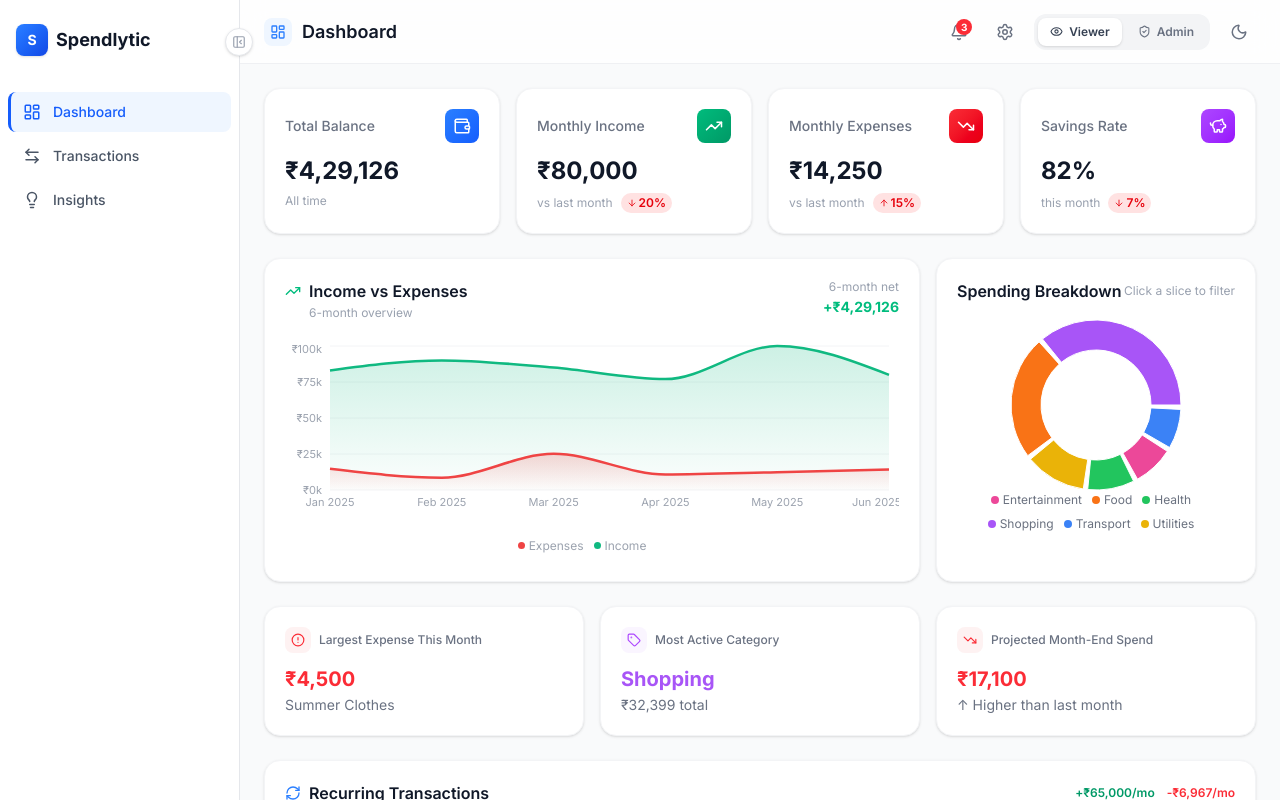
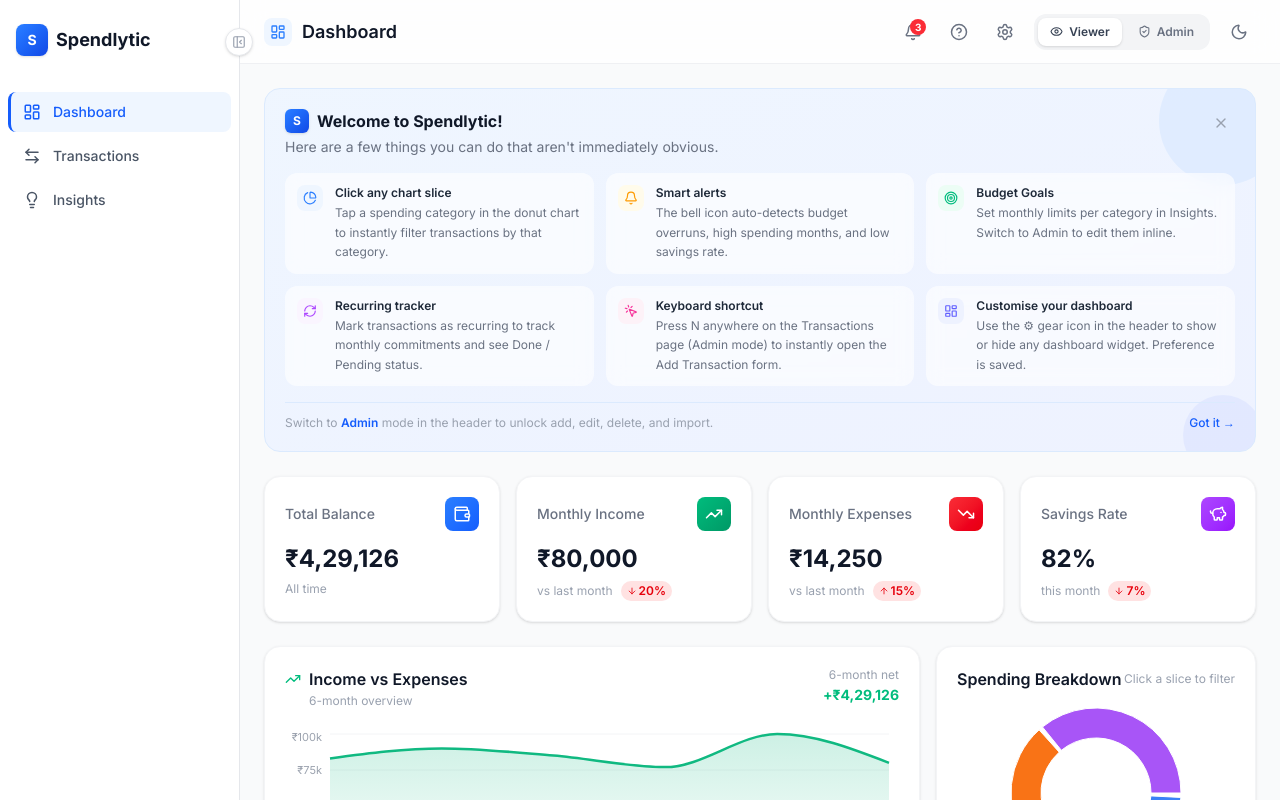
Before and after one commit to hemaharshini-dev/Financial-Dashboard, a React (Vite) app in the folder financial-dashboard/: page / in a window 1280 px wide. Shown: the top 800 px of the page. Built offline with nearby package versions, Linux system fonts and the light colour scheme.

Commit message:
Improved gradiant bar ui, Saving rate visual

```diff
--- a/financial-dashboard/src/components/layout/Header.jsx
+++ b/financial-dashboard/src/components/layout/Header.jsx
@@ -1,5 +1,5 @@
 import { useState, useRef, useEffect } from 'react';
-import { Sun, Moon, Settings, LayoutDashboard, ArrowLeftRight, Lightbulb } from 'lucide-react';
+import { Sun, Moon, Settings, LayoutDashboard, ArrowLeftRight, Lightbulb, HelpCircle } from 'lucide-react';
 import { useAppStore } from '../../store/useAppStore';
 import RoleSwitcher from '../ui/RoleSwitcher';
 import AlertsPanel from './AlertsPanel';
@@ -20,8 +20,8 @@
   netWorth: 'Net Worth',
 };
 
-export default function Header({ activePage }) {
-  const { darkMode, toggleDarkMode, widgets, toggleWidget } = useAppStore();
+export default function Header({ activePage, setActivePage }) {
+  const { darkMode, toggleDarkMode, widgets, toggleWidget, openGuide } = useAppStore();
   const [showCustomize, setShowCustomize] = useState(false);
   const customizeRef = useRef(null);
   const { title, Icon: PageIcon } = pageConfig[activePage] || pageConfig.dashboard;
@@ -42,6 +42,13 @@
       </div>
       <div className="flex items-center gap-3">
         <AlertsPanel />
+        <button
+          onClick={() => { openGuide(); setActivePage('dashboard'); }}
+          className="p-2 rounded-lg text-gray-500 dark:text-gray-400 hover:bg-gray-100 dark:hover:bg-gray-800 transition-colors"
+          aria-label="Open feature guide"
+        >
+          <HelpCircle size={18} />
+        </button>
         {activePage === 'dashboard' && (
           <div className="relative" ref={customizeRef}>
             <button
--- a/financial-dashboard/src/components/layout/Layout.jsx
+++ b/financial-dashboard/src/components/layout/Layout.jsx
@@ -7,7 +7,7 @@
     <div className="flex min-h-screen bg-gray-50 dark:bg-gray-950 overflow-x-hidden">
       <Sidebar activePage={activePage} setActivePage={setActivePage} />
       <div className="flex-1 flex flex-col min-w-0">
-        <Header activePage={activePage} />
+        <Header activePage={activePage} setActivePage={setActivePage} />
         <main className="flex-1 p-4 md:p-6 pb-28 md:pb-6 overflow-auto">
           <AnimatePresence mode="wait">
             <motion.div
--- /dev/null
+++ b/financial-dashboard/src/components/ui/WelcomeBanner.jsx
@@ -0,0 +1,135 @@
+import { useState } from 'react';
+import { motion, AnimatePresence } from 'framer-motion';
+import { X, MousePointerClick, Bell, Target, PieChart, RefreshCw, LayoutDashboard } from 'lucide-react';
+import { useAppStore } from '../../store/useAppStore';
+
+const STORAGE_KEY = 'fd_welcome_dismissed';
+
+const features = [
+  {
+    icon: PieChart,
+    color: 'text-blue-500',
+    bg: 'bg-blue-50 dark:bg-blue-900/20',
+    title: 'Click any chart slice',
+    desc: 'Tap a spending category in the donut chart to instantly filter transactions by that category.',
+  },
+  {
+    icon: Bell,
+    color: 'text-amber-500',
+    bg: 'bg-amber-50 dark:bg-amber-900/20',
+    title: 'Smart alerts',
+    desc: 'The bell icon auto-detects budget overruns, high spending months, and low savings rate.',
+  },
+  {
+    icon: Target,
+    color: 'text-emerald-500',
+    bg: 'bg-emerald-50 dark:bg-emerald-900/20',
+    title: 'Budget Goals',
+    desc: 'Set monthly limits per category in Insights. Switch to Admin to edit them inline.',
+  },
+  {
+    icon: RefreshCw,
+    color: 'text-purple-500',
+    bg: 'bg-purple-50 dark:bg-purple-900/20',
+    title: 'Recurring tracker',
+    desc: 'Mark transactions as recurring to track monthly commitments and see Done / Pending status.',
+  },
+  {
+    icon: MousePointerClick,
+    color: 'text-pink-500',
+    bg: 'bg-pink-50 dark:bg-pink-900/20',
+    title: 'Keyboard shortcut',
+    desc: 'Press N anywhere on the Transactions page (Admin mode) to instantly open the Add Transaction form.',
+  },
+  {
+    icon: LayoutDashboard,
+    color: 'text-indigo-500',
+    bg: 'bg-indigo-50 dark:bg-indigo-900/20',
+    title: 'Customise your dashboard',
+    desc: 'Use the ⚙ gear icon in the header to show or hide any dashboard widget. Preference is saved.',
+  },
+];
+
+export default function WelcomeBanner() {
+  const { showGuide, closeGuide } = useAppStore();
+  // firstVisit is true if never dismissed before
+  const [firstVisit] = useState(() => !localStorage.getItem(STORAGE_KEY));
+
+  const visible = firstVisit || showGuide;
+
+  const dismiss = () => {
+    localStorage.setItem(STORAGE_KEY, '1');
+    closeGuide();
+  };
+
+  return (
+    <AnimatePresence>
+      {visible && (
+        <motion.div
+          key="welcome"
+          initial={{ opacity: 0, y: -16 }}
+          animate={{ opacity: 1, y: 0 }}
+          exit={{ opacity: 0, y: -12, scaleY: 0.95 }}
+          transition={{ duration: 0.25, ease: 'easeOut' }}
+          className="bg-gradient-to-br from-blue-50 to-indigo-50 dark:from-blue-950/40 dark:to-indigo-950/40 border border-blue-100 dark:border-blue-900/50 rounded-2xl p-5 overflow-hidden relative"
+        >
+          {/* Decorative circles */}
+          <div className="absolute -right-8 -top-8 w-32 h-32 rounded-full bg-blue-200/30 dark:bg-blue-700/10 pointer-events-none" />
+          <div className="absolute -right-2 -bottom-6 w-20 h-20 rounded-full bg-indigo-200/30 dark:bg-indigo-700/10 pointer-events-none" />
+
+          <div className="relative">
+            {/* Header row */}
+            <div className="flex items-start justify-between mb-4">
+              <div>
+                <div className="flex items-center gap-2 mb-1">
+                  <div className="w-6 h-6 rounded-md bg-gradient-to-br from-blue-500 to-blue-700 flex items-center justify-center shadow-sm">
+                    <span className="text-white font-bold text-xs">S</span>
+                  </div>
+                  <h2 className="text-base font-bold text-gray-900 dark:text-white">Welcome to Spendlytic!</h2>
+                </div>
+                <p className="text-sm text-gray-500 dark:text-gray-400">
+                  Here are a few things you can do that aren't immediately obvious.
+                </p>
+              </div>
+              <button
+                onClick={dismiss}
+                aria-label="Close guide"
+                className="p-1.5 rounded-lg text-gray-400 hover:text-gray-600 dark:hover:text-gray-200 hover:bg-white/60 dark:hover:bg-gray-800/60 transition-colors shrink-0 ml-4"
+              >
+                <X size={16} />
+              </button>
+            </div>
+
+            {/* Feature grid */}
+            <div className="grid grid-cols-1 sm:grid-cols-2 lg:grid-cols-3 gap-3">
+              {features.map(({ icon: Icon, color, bg, title, desc }) => (
+                <div key={title} className="flex items-start gap-3 bg-white/60 dark:bg-gray-900/40 rounded-xl p-3 backdrop-blur-sm">
+                  <div className={`p-1.5 rounded-lg shrink-0 ${bg}`}>
+                    <Icon size={14} className={color} />
+                  </div>
+                  <div>
+                    <p className="text-xs font-semibold text-gray-800 dark:text-gray-200 mb-0.5">{title}</p>
+                    <p className="text-xs text-gray-500 dark:text-gray-400 leading-relaxed">{desc}</p>
+                  </div>
+                </div>
+              ))}
+            </div>
+
+            {/* Footer */}
+            <div className="flex items-center justify-between mt-4 pt-3 border-t border-blue-100 dark:border-blue-900/40">
+              <p className="text-xs text-gray-400">
+                Switch to <span className="font-semibold text-blue-600 dark:text-blue-400">Admin</span> mode in the header to unlock add, edit, delete, and import.
+              </p>
+              <button
+                onClick={dismiss}
+                className="text-xs font-medium text-blue-600 dark:text-blue-400 hover:text-blue-700 dark:hover:text-blue-300 transition-colors whitespace-nowrap ml-4"
+              >
+                Got it →
+              </button>
+            </div>
+          </div>
+        </motion.div>
+      )}
+    </AnimatePresence>
+  );
+}
--- a/financial-dashboard/src/pages/Dashboard.jsx
+++ b/financial-dashboard/src/pages/Dashboard.jsx
@@ -3,6 +3,7 @@
 import SpendingBreakdown from '../components/dashboard/SpendingBreakdown';
 import RecurringList from '../components/dashboard/RecurringList';
 import NetWorthCard from '../components/dashboard/NetWorthCard';
+import WelcomeBanner from '../components/ui/WelcomeBanner';
 import { InsightsProvider, useInsightsContext } from '../context/InsightsContext';
 import { formatCurrency } from '../utils/formatCurrency';
 import { useTransactionStore } from '../store/useTransactionStore';
@@ -37,6 +38,7 @@
 
   return (
     <div className="space-y-6">
+      <WelcomeBanner />
       {widgets.summaryCards && <SummaryCards />}
       {(widgets.balanceTrend || widgets.spendingBreakdown) && (
         <div className="grid grid-cols-1 lg:grid-cols-3 gap-4">
--- a/financial-dashboard/src/pages/Transactions.jsx
+++ b/financial-dashboard/src/pages/Transactions.jsx
@@ -75,6 +75,7 @@
               </button>
               <button onClick={openAdd} className="flex items-center gap-1.5 px-4 py-2 text-sm rounded-lg bg-blue-600 hover:bg-blue-700 text-white font-medium transition-colors">
                 <Plus size={14} /> Add Transaction
+                <kbd className="ml-1 px-1.5 py-0.5 text-[10px] font-bold bg-blue-500 rounded border border-blue-400 leading-none">N</kbd>
               </button>
             </>
           ) : (
--- a/financial-dashboard/src/store/useAppStore.js
+++ b/financial-dashboard/src/store/useAppStore.js
@@ -46,4 +46,8 @@
       localStorage.setItem('fd_sidebar', JSON.stringify(next));
       return { sidebarCollapsed: next };
     }),
+
+  showGuide: false,
+  openGuide: () => set({ showGuide: true }),
+  closeGuide: () => set({ showGuide: false }),
 }));
```
